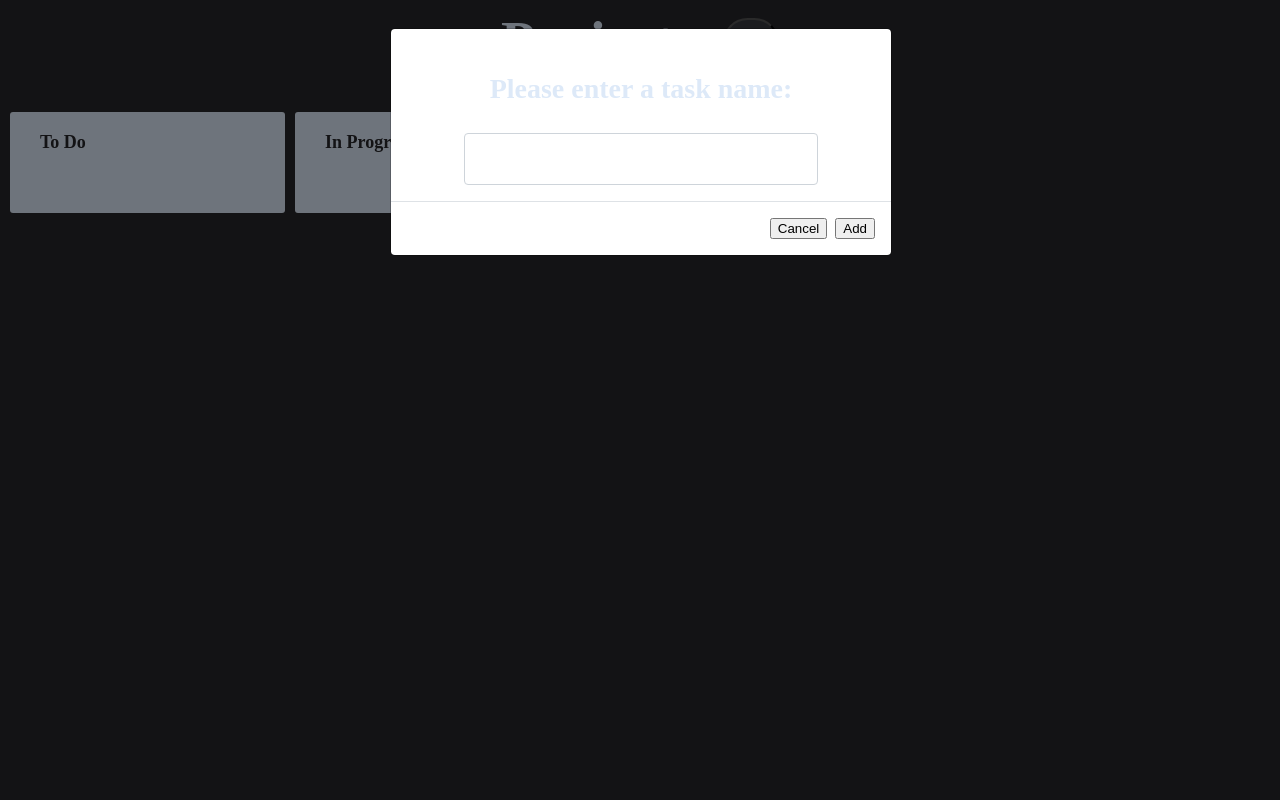
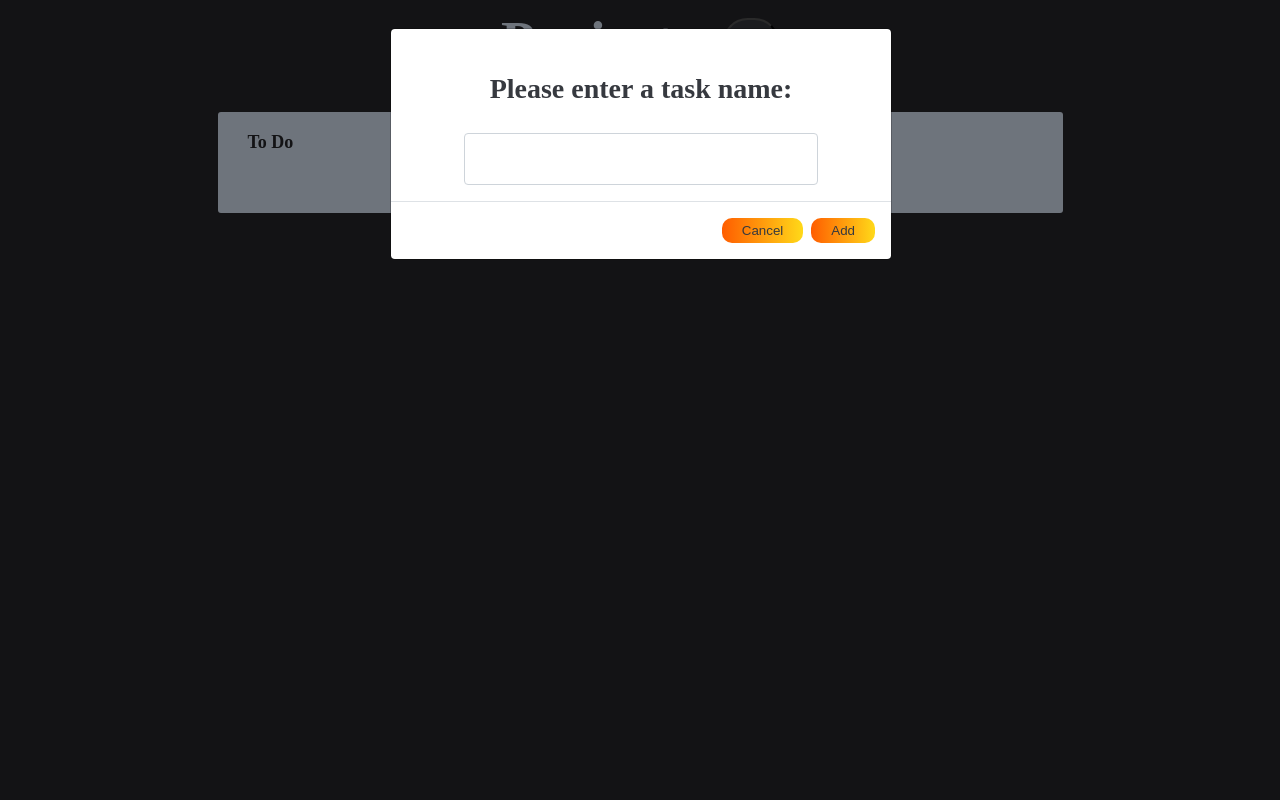
Before and after one commit to RGBHack/Spark, a Flask app: page /projects in a window 1280 px wide, after a click that opens the changed part. Run offline with Flask 2, Linux system fonts and the light colour scheme; some libraries are stand-ins or nearby versions; some web fonts are replaced.

Commit message:
fix chat and project modal

```diff
--- a/server/src/templates/projects.html
+++ b/server/src/templates/projects.html
@@ -514,6 +514,21 @@ textarea.form-control {
 .fade:not(.show) {
   opacity: 0;
 }
+button#modal {
+    background: linear-gradient(
+      90deg,
+      rgba(255, 93, 0, 1) 0,
+      rgba(255, 217, 25, 1) 100%
+    );
+    border-color: white !important;
+    border-radius: 10px;
+    padding: 5px;
+    padding-left: 20px;
+    padding-right: 20px;
+    color:#36393f;
+    border-style: none;
+    outline-style: none;
+  }
 </style>
 
 <body>
@@ -524,7 +539,7 @@ textarea.form-control {
   </svg>
 
 <div class="board-layout">
-  <div>
+  <div style="width: fit-content; margin: 0 auto;">
     <div class="board-text">
       <h1 style="display: inline-block; margin-top: 0px;">Projects</h1>
       <button data-toggle="modal" data-target="#exampleModal" style="background-color: #36393f; border-radius: 100px; display: inline-block; margin-left: 20px;">
@@ -537,12 +552,12 @@ textarea.form-control {
         <div class="modal-dialog" role="document">
           <div class="modal-content">
             <div class="modal-body">
-              <p>Please enter a task name:</p>
+              <p style="color:#36393f;">Please enter a task name:</p>
               <input id="projName" class="form-control" style="max-width:70%; margin: 0 auto;">
             </div>
             <div class="modal-footer">
-              <button type="button" class="btn btn-secondary" data-dismiss="modal">Cancel</button>
-              <button type="button" class="btn btn-primary" onclick="addcard()" data-dismiss="modal">Add</button>
+              <button type="button" class="btn btn-secondary" data-dismiss="modal" id="modal">Cancel</button>
+              <button type="button" class="btn btn-primary" onclick="addcard()" id="modal" data-dismiss="modal">Add</button>
             </div>
           </div>
         </div>
@@ -550,28 +565,22 @@ textarea.form-control {
 
   </div>
 
-<div id='boardlists' class="board-lists">
+<div id='boardlists' class="board-lists" style="margin: 0 auto !important">
   <div id='list1' class="board-list" ondrop="dropIt(event)" ondragover="allowDrop(event)">
     <div class="list-title">
       To Do
     </div>
-
-
-
   </div>
   <div  id='list2' class="board-list" ondrop="dropIt(event)" ondragover="allowDrop(event)">
     <div  class="list-title">
     In Progress
     </div>
-
-
   </div>
   <div  id='list3' class="board-list"  ondrop="dropIt(event)" ondragover="allowDrop(event)">
     <div  class="list-title">
       Done
-      </div>
-
-      </div>
+    </div>
+  </div>
 </div>
 </div>
 <script>
```
Also changed, not shown: server/src/templates/chat.html (+7 -4 lines).
